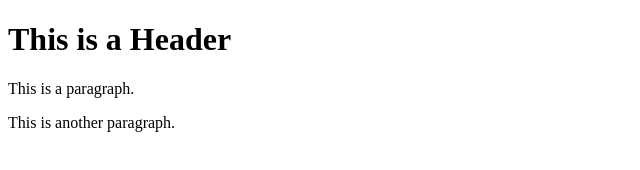
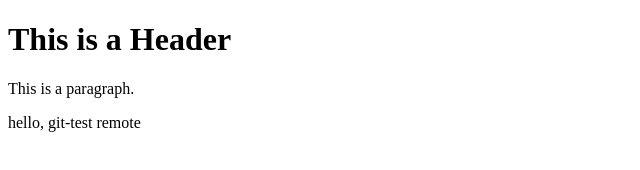
Before and after one commit to raulbarriga/git-test, a plain HTML site: page index.html in a window 1280 px wide. Shown: the full height of the page, 0-640 px from the left. Drawn offline with Linux system fonts and the light colour scheme.

Commit message:
first commit for remote

```diff
--- a/index.html
+++ b/index.html
@@ -3,6 +3,6 @@
     <body>
         <h1>This is a Header</h1>
         <p>This is a paragraph.</p>
-        <p>This is another paragraph.</p>
+        <p>hello, git-test remote</p>
     </body>
 </html>
```
